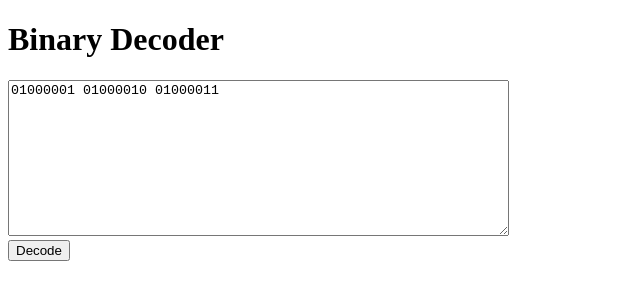
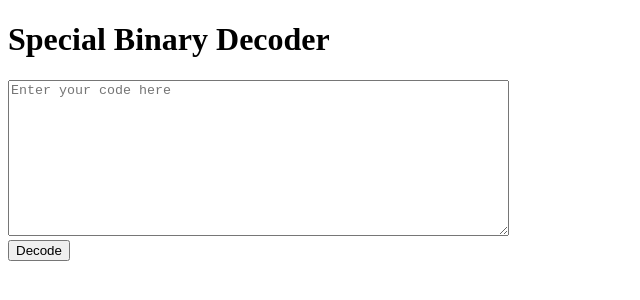
Before and after one commit to imgeorge1/decipher, a plain HTML site: page index.html in a window 1280 px wide. Shown: the whole page, without its empty margins (0-640 px from the left). Drawn offline with Linux system fonts and the light colour scheme; no server answers.

Commit message:
fix small stuff

```diff
--- a/index.html
+++ b/index.html
@@ -5,8 +5,8 @@
   <title>Binary Decoder</title>
 </head>
 <body>
-  <h1>Binary Decoder</h1>
-  <textarea id="binary" rows="10" cols="60">01000001 01000010 01000011</textarea><br>
+  <h1>Special Binary Decoder</h1>
+  <textarea id="binary" rows="10" cols="60" placeholder="Enter your code here"></textarea><br>
   <button onclick="decode()">Decode</button>
   <pre id="output"></pre>
 
```
